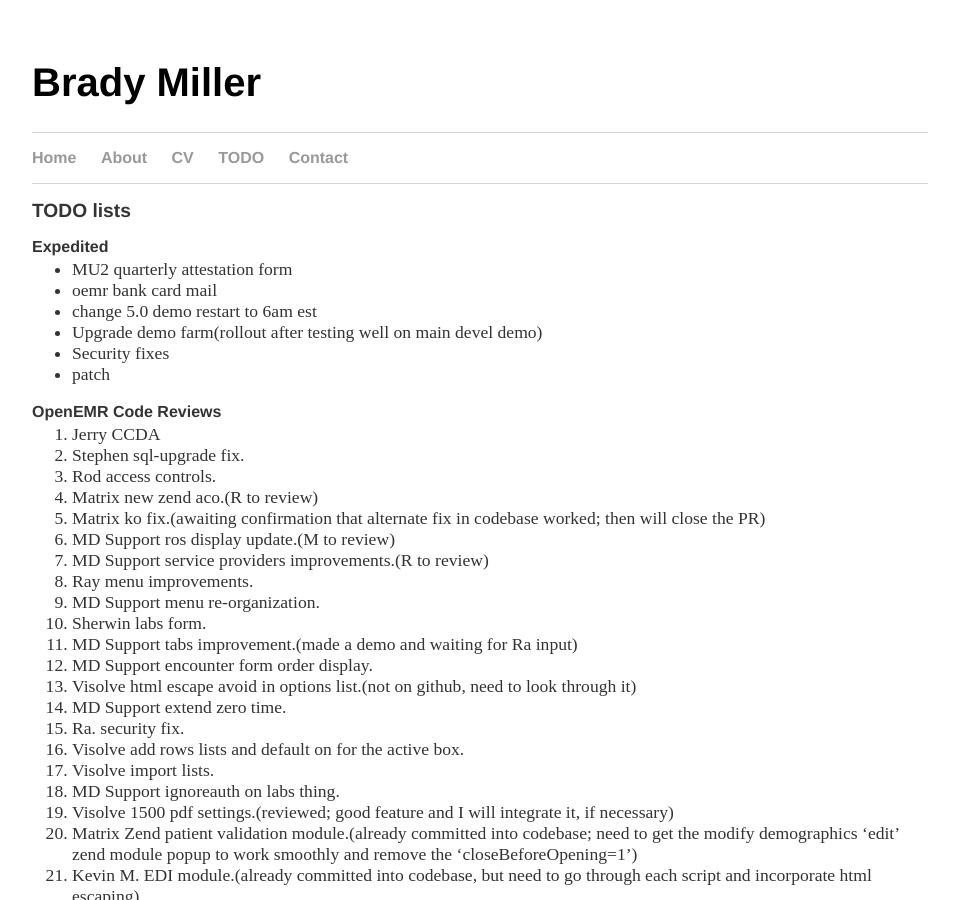
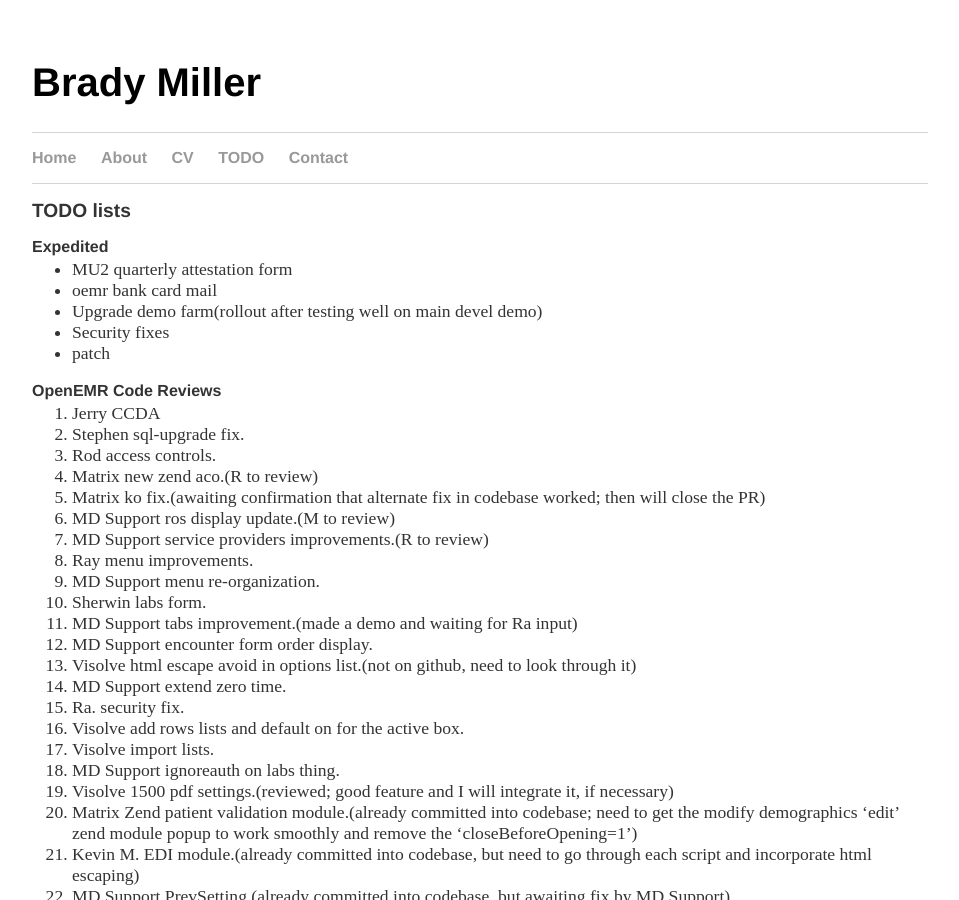
Before and after one commit to bradymiller/bradymiller.github.io, a Jekyll site: the page built from todo/index.md, in a window 1280 px wide and 900 px high. Shown: the whole window, without its empty margins (160-1119 px from the left). Built offline with Jekyll 4.4.1, drawn with Linux system fonts in a browser that asks for light colours; our own code applies the rules of GitHub Pages for plain Markdown files.

Commit message:
Update index.md

```diff
--- a/todo/index.md
+++ b/todo/index.md
@@ -6,7 +6,6 @@
 ### Expedited
 * MU2 quarterly attestation form
 * oemr bank card mail
-* change 5.0 demo restart to 6am est
 * Upgrade demo farm(rollout after testing well on main devel demo)
 * Security fixes
 * patch
```
